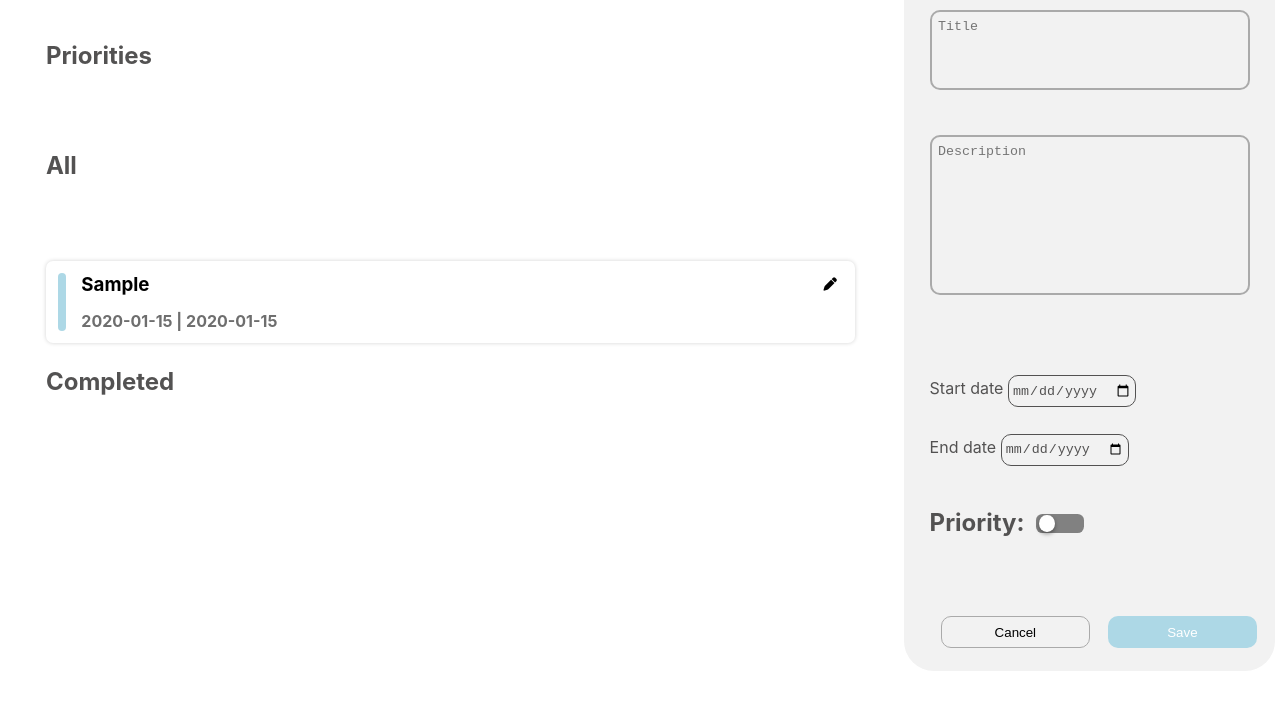
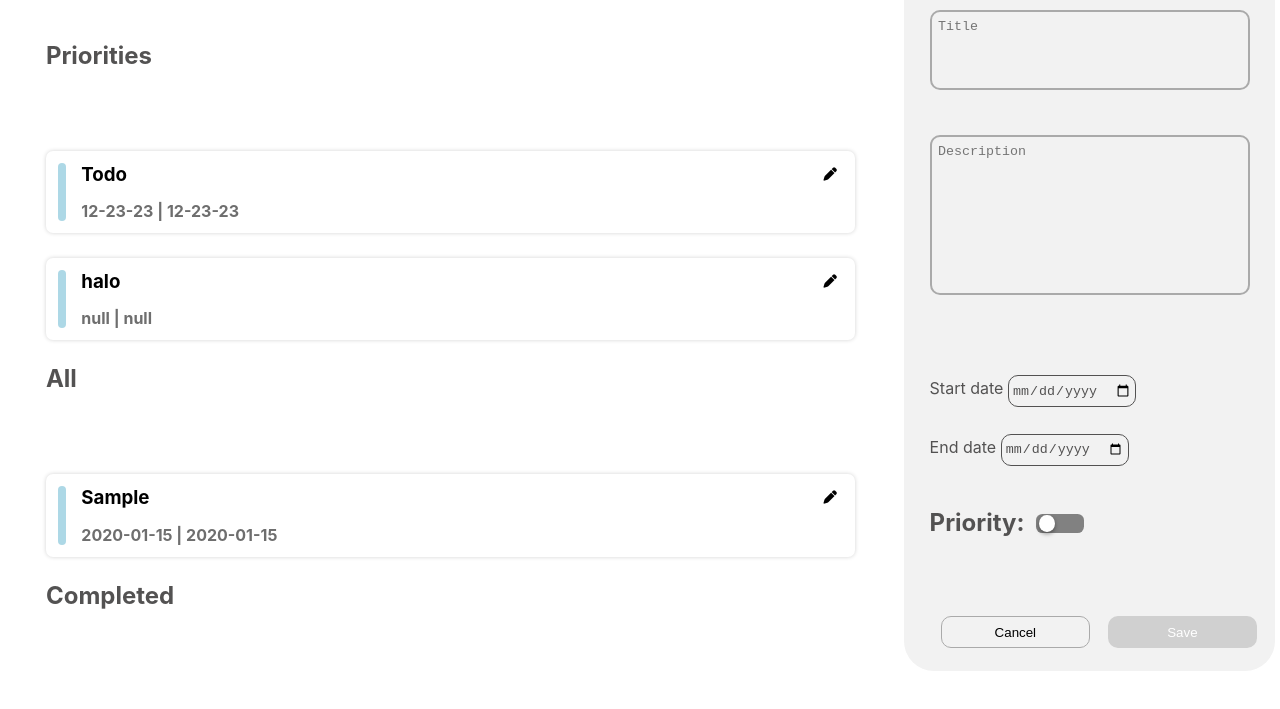
Before and after one commit to ChabbehAymen/SoliTodo, a plain HTML site: page index.html in a window 1280 px wide. Both pictures are taken after typing "Sample", "Sample", "2020-01-15", "2020-01-15" into the empty fields and a click on the button "Save". Shown: the part 121-830 px from the top of the page. Before the commit the page ends 800 px from the top, so only its background shows below. Drawn offline with Linux system fonts and the light colour scheme.

Commit message:
modified:   scripte.js

```diff
--- /dev/null
+++ b/components/TodoTask.js
@@ -0,0 +1,105 @@
+customElements.define(
+  "todo-task",
+  class TodoTask extends HTMLElement {
+    constructor() {
+      super();
+    }
+    connectedCallback() {
+      this.innerHTML = `
+      <div class="todo-item">
+      <div class="item-header">
+      <hr>
+      <div class="item-details">
+      <div class="title-div">
+      <h3>${this.getAttribute("title")}</h3>
+      <button class="modify-btn"><i class="fa fa-pen"></i></button>
+      </div>
+      <h4>${this.getAttribute("start-date")} | ${this.getAttribute(
+        "end-date"
+      )}</h4>
+      </div>
+      </div>
+      <p>${this.getAttribute("description")}</p>
+      <div class="items-btns">
+      <button class="delete-btn"><i class="fa fa-trash"></i></button>
+      <button class="complete-btn"><i class="fa fa-check"></i></button>
+      </div>
+      </div>
+      `;
+      this.modifyBtnClickListener();
+      this.deleteBtnClickListener();
+      this.completeBtnClickListener();
+      this.saveModification();
+    }
+
+    modifyBtnClickListener() {
+      this.querySelector(".modify-btn").addEventListener("click", () => {
+        if (this.id == "on-edit") {
+          this.saveModification();
+          this.querySelector(".modify-btn i").classList.remove("fa-check");
+          this.querySelector(".modify-btn i").classList.add("fa-pen");
+        } else {
+          modify(this);
+          this.querySelector(".modify-btn i").classList.remove("fa-pen");
+          this.querySelector(".modify-btn i").classList.add("fa-check");
+        }
+      });
+    }
+
+    deleteBtnClickListener() {
+      this.querySelector(".delete-btn").addEventListener("click", () => {
+        this.classList.add("delete-todo-item-animation");
+        setTimeout(() => {
+          deleteTask();
+        }, 400);
+      });
+    }
+
+    completeBtnClickListener() {
+      this.querySelector(".complete-btn").addEventListener("click", () => {
+        completeTask();
+      });
+    }
+
+    saveModification() {
+      this.id = "";
+      document.querySelector("main").classList.toggle("set-focuse");
+
+      this.querySelector("h3").innerText = titleTextarea.value;
+      this.querySelector(
+        "h4"
+      ).innerText = `${startDate.value} | ${endDate.value}`;
+      this.querySelector("p").innerText = descriptionTextarea.value;
+
+      prioritySwitch.disabled = false;
+      document
+        .querySelector(".aside-cancel-btn")
+        .classList.toggle("disable-style");
+      document
+        .querySelector(".aside-save-btn")
+        .classList.toggle("disable-style");
+      clearInputFields();
+    }
+
+    deleteTask() {
+      this.parentNode.removeChild(this);
+    }
+
+    completeTask() {
+        deleteTask(task);
+        this.classList.add("completed-item");
+        let completedTasksDiv = document.querySelector(".completed-todos");
+        completedTasksDiv.appendChild(this);
+      }
+
+      modify() {
+        this.id = "on-edit";
+        document.querySelector("main").classList.toggle("set-focuse");
+        // extractValueFromTaskToInput(task);
+
+        // prioritySwitch.disabled = true;
+        document.querySelector(".aside-cancel-btn").classList.toggle("disable-style");
+        document.querySelector(".aside-save-btn").classList.toggle("disable-style");
+      }
+  }
+);
--- a/index.html
+++ b/index.html
@@ -7,6 +7,7 @@
         <title>Document</title>
         <link rel="stylesheet" href="style.css">
         <script src="https://kit.fontawesome.com/f3cda0a0f5.js" crossorigin="anonymous"></script>
+        <script src="/components/TodoTask.js"></script>
     </head>
 
     <body>
@@ -15,7 +16,8 @@
             <section id="priorities">
                 <h2>Priorities</h2>
                 <div class="todos priority-todos">
-
+                    <todo-task title="Todo" description="Todo Description" start-date="12-23-23" end-date="12-23-23"></todo-task>
+                    <todo-task title="halo" description="this is my class"></todo-task>
 
                 </div>
             </section>
--- a/scripte.js
+++ b/scripte.js
@@ -1,5 +1,7 @@
+
+
 let titleTextarea = document.querySelector('textarea[name="title-textarea"]');
-let discreptionTextarea = document.querySelector(
+let descriptionTextarea = document.querySelector(
   'textarea[name="description-textarea"]'
 );
 let startDate = document.querySelector("#start");
@@ -10,9 +12,9 @@ const saveButton = document.querySelector(".aside-save-btn");
 const loader = document.querySelector("#loader");
 
 document.querySelector(".aside-save-btn").addEventListener("click", () => {
-  if (titleTextarea.value === "" || discreptionTextarea.value === "") {
+  if (titleTextarea.value === "" || descriptionTextarea.value === "") {
     errorMsg.textContent = "Please enter a title and description.";
-  } else if (  emptyDate() || unvalideDate() ) {
+  } else if (emptyDate() || unvalideDate()) {
     errorMsg.textContent = "Please enter a valid date.";
   } else {
     errorMsg.textContent = "";
@@ -42,7 +44,10 @@ function emptyDate() {
 }
 
 function unvalideDate() {
-  return (startDate.value.slice(-2) > endDate.value.slice(-2)) || (startDate.value.slice(5, -3) > endDate.value.slice(5, -3));
+  return (
+    startDate.value.slice(-2) > endDate.value.slice(-2) ||
+    startDate.value.slice(5, -3) > endDate.value.slice(5, -3)
+  );
 }
 
 document.querySelector(".aside-cancel-btn").addEventListener("click", () => {
@@ -51,209 +56,34 @@ document.querySelector(".aside-cancel-btn").addEventListener("click", () => {
 
 // creates tasks item
 function createTask() {
-  let todoItemContainer = createTaskItemContainer();
-  appendChildren(todoItemContainer, [
-    createItemHeader(todoItemContainer),
-    craeteItemDiscreption(),
-    createTaskBtns(todoItemContainer),
-  ]);
+  let todoItemContainer = document.createElement("todo-task");
+  let title = titleTextarea.value;
+  let description = descriptionTextarea.value;
+  let startDateText = startDate.value;
+  let endDateText = endDate.value;
+  setAttributes(
+    todoItemContainer,
+    ["title", "description", "start-date", "end-date"],
+    [title, description, startDateText, endDateText]
+  );
+
   return todoItemContainer;
 }
 
-function createTaskItemContainer() {
-  let container = document.createElement("div");
-  container.classList.add("todo-item");
-  return container;
+// this function will be used when a node will append more than one childe
+function setAttributes(item, attributes, values) {
+  for (let i = 0; i < attributes.lenght; i++) {
+    console.log(`${attributes[i]}="${values[i]}"`);
+    item.setAttribute(attributes[i], values[i]);
+  }
 }
 
-// creates header of each task item
-function createItemHeader(parent) {
-  let header = createHeader();
-  let itemDetails = createHeaderDetailsContiner();
-  appendChildren(itemDetails, [createHeaderTitle(parent), createHeaderDate()]);
-
-  appendChildren(header, [createHeaderIndicator(), itemDetails]);
-
-  return header;
-}
-
-function createHeader() {
-  let header = document.createElement("div");
-  header.classList.add("item-header");
-  return header;
-}
-
-function createHeaderIndicator() {
-  return document.createElement("hr");
-}
-
-function createHeaderDetailsContiner() {
-  let container = document.createElement("div");
-  container.classList.add("item-details");
-  return container;
-}
-
-function getHeaderTitleText() {
-  return document.createTextNode(titleTextarea.value);
-}
-
-function createHeaderTitle(parent) {
-  let headerTitelContainer = document.createElement('div');
-  headerTitelContainer.classList.add('title-div');
-  appendChildren(headerTitelContainer, [createHeaderTitleText(),createEditBtn(parent)])
-  return headerTitelContainer;
-
-}
-
-function createEditBtn(task) {
-  let btn = document.createElement('button');
-  btn.classList.add('modify-btn');
-  let btnIcon = document.createElement('i');
-  btnIcon.classList.add('fa');
-  btnIcon.classList.add("fa-pen");
-  btn.appendChild(btnIcon);
-  btn.addEventListener('click',()=>{
-    if(task.id == 'on-edit') {
-      saveModification(task);
-      btnIcon.classList.add('fa-pen');
-      btnIcon.classList.remove('fa-check');
-    }
-    else {
-      modify(task);
-      btnIcon.classList.remove('fa-pen');
-      btnIcon.classList.add('fa-check');
-    }
-  });
-  return btn
-}
-
-function createHeaderTitleText(){
-  let title = document.createElement("h3");
-  title.appendChild(getHeaderTitleText());
-  return title;
-}
-
-function getHeaderDateText() {
-  return document.createTextNode(
-    `${startDate.value} |
-    ${endDate.value}`
-  );
-}
-
-function createHeaderDate() {
-  let date = document.createElement("h4");
-  date.appendChild(getHeaderDateText());
-  return date;
-}
-
-// creates Task Item discription text
-function craeteItemDiscreption() {
-  let discHolder = document.createElement("p");
-  discHolder.appendChild(getTaskDiscText());
-  return discHolder;
-}
-
-function getTaskDiscText() {
-  return document.createTextNode(discreptionTextarea.value);
-}
-
-// creates buttons of the task item
-function createTaskBtns(parent) {
-  let taskBtnsContainer = createTaskBtnsContainer();
-  appendChildren(taskBtnsContainer, [
-    createDeleteBtn(parent),
-    createCompleteBtn(parent),
-  ]);
-  return taskBtnsContainer;
-}
-
-function createTaskBtnsContainer() {
-  let container = document.createElement("div");
-  container.classList.add("items-btns");
-  return container;
-}
-
-function createDeleteBtn(parent) {
-  let btn = document.createElement("button");
-  btn.classList.add("delete-btn");
-  let btnIcon = document.createElement('i');
-  btnIcon.classList.add('fa');
-  btnIcon.classList.add('fa-trash');
-  btn.appendChild(btnIcon);
-  btn.addEventListener("click", () => {
-    parent.classList.add("delete-todo-item-animation");
-    setTimeout(() => {
-      deleteTask(parent);
-    }, 400);
-  });
-  return btn;
-}
-
-function createCompleteBtn(parent) {
-  let btn = document.createElement("button");
-  btn.classList.add("complete-btn");
-  let btnIcon = document.createElement('i');
-  btnIcon.classList.add('fa');
-  btnIcon.classList.add('fa-check');
-  btn.appendChild(btnIcon);
-  btn.addEventListener("click", () => {
-    completeTask(parent);
-  });
-  return btn;
-}
-
-// this function will be used when a node will append more than one childe
-function appendChildren(container, children) {
-  children.forEach((child) => {
-    container.appendChild(child);
-  });
-}
-
-function deleteTask(task) {
-  task.parentNode.removeChild(task);
-}
-
-function completeTask(task) {
-  deleteTask(task);
-  task.classList.add("completed-item");
-  let completedTasksDiv = document.querySelector(".completed-todos");
-  completedTasksDiv.appendChild(task);
-}
-
-function modify(task) {
-  task.id = 'on-edit';
-  document.querySelector('main').classList.toggle('set-focuse');
-  extractValueFromTaskToInput(task);
-
-  prioritySwitch.disabled = true;
-  document.querySelector('.aside-cancel-btn').classList.toggle('disable-style');
-  document.querySelector('.aside-save-btn').classList.toggle('disable-style');
-}
-
-function saveModification(task) {
-  task.id = '';
-  document.querySelector('main').classList.toggle('set-focuse');
-
-
-  task.children[0].children[1].children[0].children[0].innerHTML = titleTextarea.value;
-  task.children[1].innerHTML = discreptionTextarea.value;
-  task.children[0].children[1].children[1].innerHTML= `${startDate.value} | ${endDate.value}`;
-
-
-  prioritySwitch.disabled = false;
-  document.querySelector('.aside-cancel-btn').classList.toggle('disable-style');
-  document.querySelector('.aside-save-btn').classList.toggle('disable-style');
-  clearInputFields();
-}
 
 function extractValueFromTaskToInput(task) {
-  titleTextarea.value = task.children[0].children[1].children[0].children[0].innerHTML;
-  discreptionTextarea.value = task.children[1].innerHTML;
-  startDate.value = task.children[0].children[1].children[1].innerHTML.slice(
-    0,
-    10
-  );
-  endDate.value = task.children[0].children[1].children[1].innerHTML.slice(-10);
+  titleTextarea.value = task.querySelector("h3").innerText;
+  descriptionTextarea.value = task.querySelector("p").innerText;
+  startDate.value = task.querySelector("h4").innerText.slice(0, 10);
+  endDate.value = task.querySelector("h4").innerText.slice(-10);
   if (task.parentNode.classList[1] == "priority-todos") {
     prioritySwitch.checked = true;
   } else {
```
